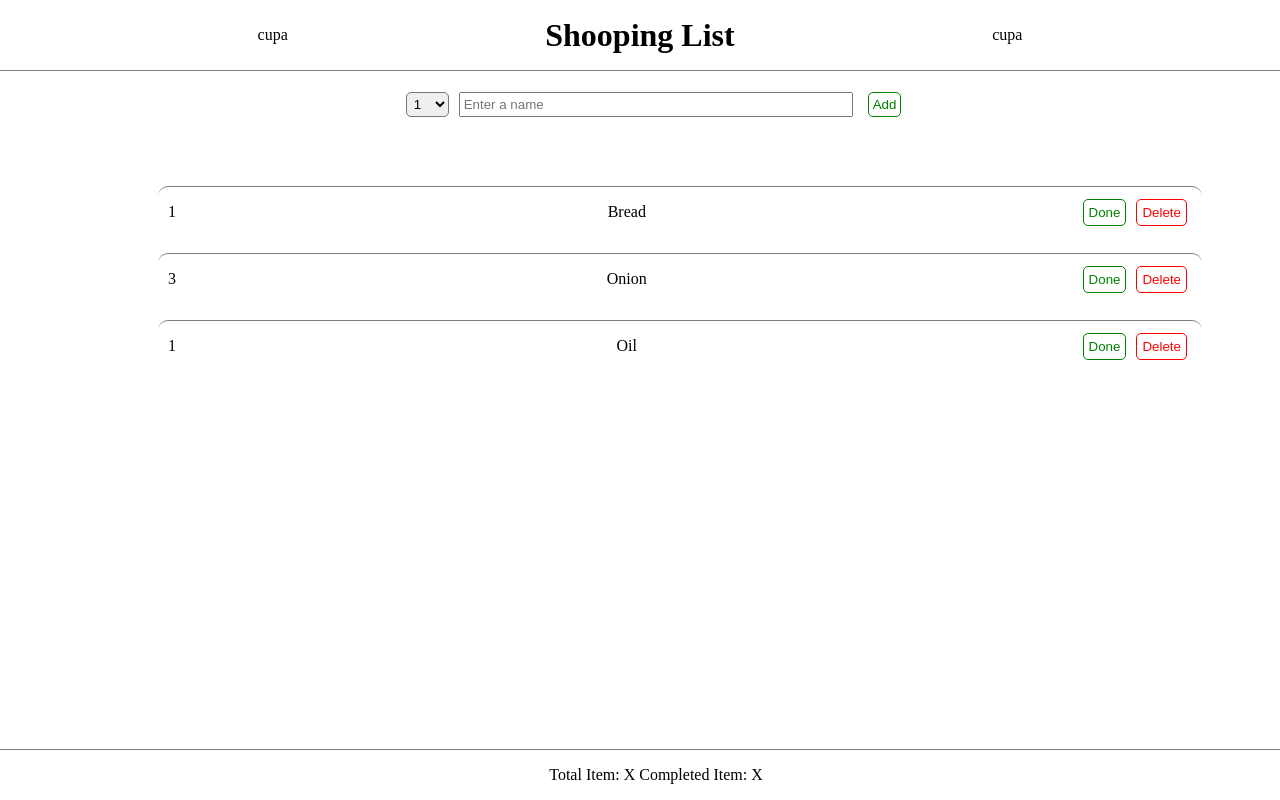
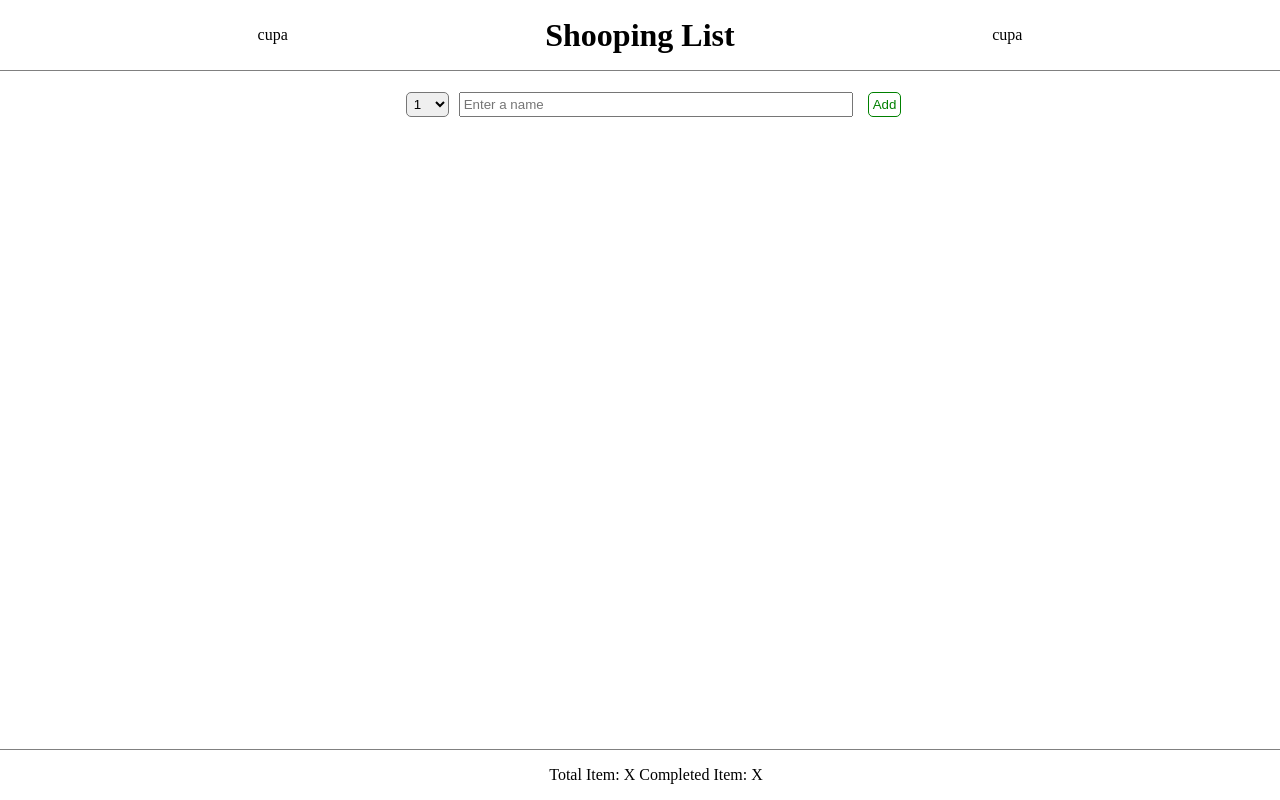
Before and after one commit to Feerverk05/React_Mini_Shopping_List, a React (Create React App) app in the folder shopping-list-react/: page / in a window 1280 px wide. Shown: the top 800 px of the page. Built offline with nearby package versions, Linux system fonts and the light colour scheme; the HTML template or start-up script is replaced by a standard one.

Commit message:
Update Main.jsx

```diff
--- a/shopping-list-react/src/component/Main.jsx
+++ b/shopping-list-react/src/component/Main.jsx
@@ -1,13 +1,12 @@
-import shoppingList from "../data/data";
 import Form from "./Form";
 import List from "./List";
 
-const Main = () => {
+const Main = ({items, handleAddItems}) => {
     return(
         <div>
-            <Form />
+            <Form handleAddItems={handleAddItems} />
             <ul className="mainWrapper">
-            {shoppingList.map((item) => (
+            {items.map((item) => (
                 <List item={item} key={item.id}/>
             ))}
         </ul>
```
